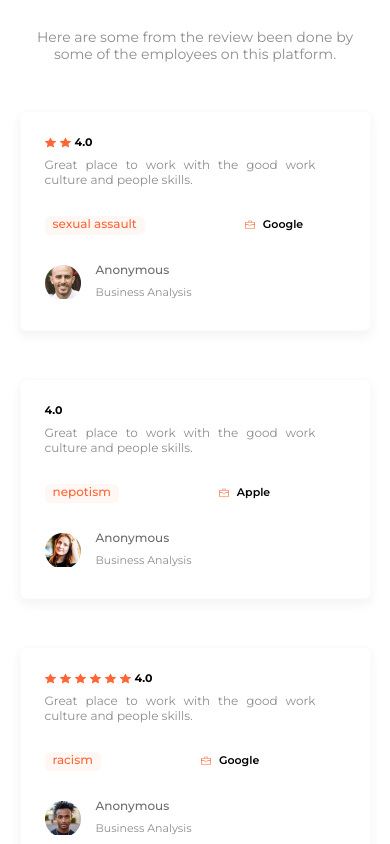
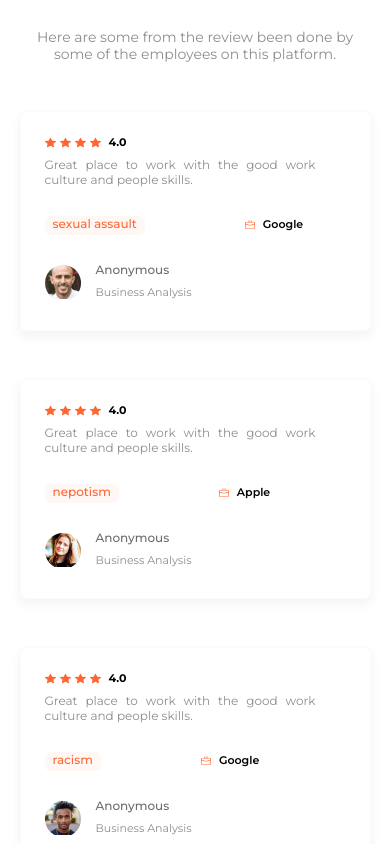
Before and after one commit to Dreezy305/Business-Landing, a React (Create React App) app: page / in a window 390 px wide. Shown: the part 800-1644 px from the top of the page. Built offline with nearby package versions, Linux system fonts and the light colour scheme.

Commit message:
mobile responsiveness

```diff
--- a/src/components/featured.js
+++ b/src/components/featured.js
@@ -17,24 +17,24 @@ function Featured() {
       review: "sexual assault",
       company: "Google",
       pic: Ellipse1,
-      rating: 4,
+      rating: 2,
     },
-    { id: 2, review: "nepotism", company: "Apple", pic: Ellipse2, rating: 5 },
+    { id: 2, review: "nepotism", company: "Apple", pic: Ellipse2, rating: 2 },
     { id: 3, review: "racism", company: "Google", pic: Ellipse3, rating: 2 },
     {
       id: 4,
       review: "sexual assault",
       company: "Starbuck",
       pic: Ellipse4,
-      rating: 4,
+      rating: 2,
     },
-    { id: 5, review: "racism", company: "Facebook", pic: Ellipse5, rating: 4 },
-    { id: 6, review: "racism", company: "Google", pic: Ellipse6, rating: 4 },
+    { id: 5, review: "racism", company: "Facebook", pic: Ellipse5, rating: 2 },
+    { id: 6, review: "racism", company: "Google", pic: Ellipse6, rating: 2 },
   ];
 
   const renderStars = (stars) => {
     const starsArray = [1, 2, 3, 4, 5];
-    const numberOfFilledStars = starsArray.slice(0, 5 - stars);
+    const numberOfFilledStars = starsArray.slice(0, stars);
     const numberAlt = (stars = 2 ? starsArray.slice(0, 5 - 3) : []);
     const numberOfOpenStars = (stars = 4 ? starsArray.slice(0, 5 - stars) : []);
     const numberOfHalf = (stars = 5 ? starsArray.slice(0, 4 - 3) : []);
@@ -103,7 +103,7 @@ function Featured() {
                     <div className="d-flex flex-row">
                       {/*<img src={Star} className="me-1" alt="..." />*/}
                       {renderStars(item.rating)}
-                      <span className="fw-bold">4.0</span>
+                      <span className="fw-bold ms-1">4.0</span>
                     </div>
                     <p class="card-text text-left mt-2">
                       Great place to work with the good work culture and people
```
